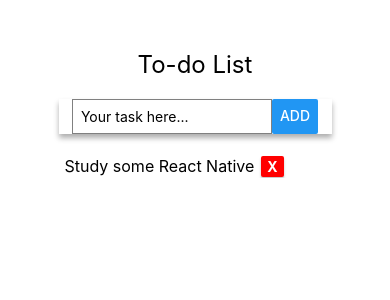
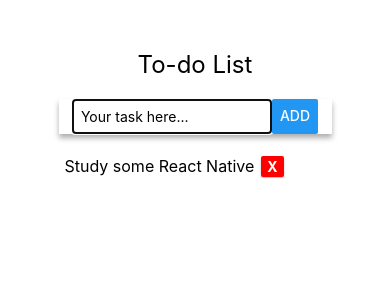
Before and after one commit to ericmadureira/react-native-example, a React Native app: screen / in a window 390 px wide. Shown: the top 300 px of the page. Built offline with nearby package versions, Linux system fonts and the light colour scheme.

Commit message:
feat: input autofocus
Adds autofocus to the add todo text input.

```diff
--- a/components/TodoList.js
+++ b/components/TodoList.js
@@ -35,7 +35,11 @@ const TodoList = () => {
   return (
     <View style={styles.container}>
       <View style={styles.addTodoContainer}>
-        <TextInput onChangeText={handleInputChange} placeholder='Your task here...' style={styles.addTodoInput} />
+        <TextInput
+          autoFocus
+          onChangeText={handleInputChange}
+          placeholder='Your task here...'
+          style={styles.addTodoInput} />
         <Button onPress={addTodo} style={styles.addTodoButton} title='Add' />
       </View>
       {list}
```
